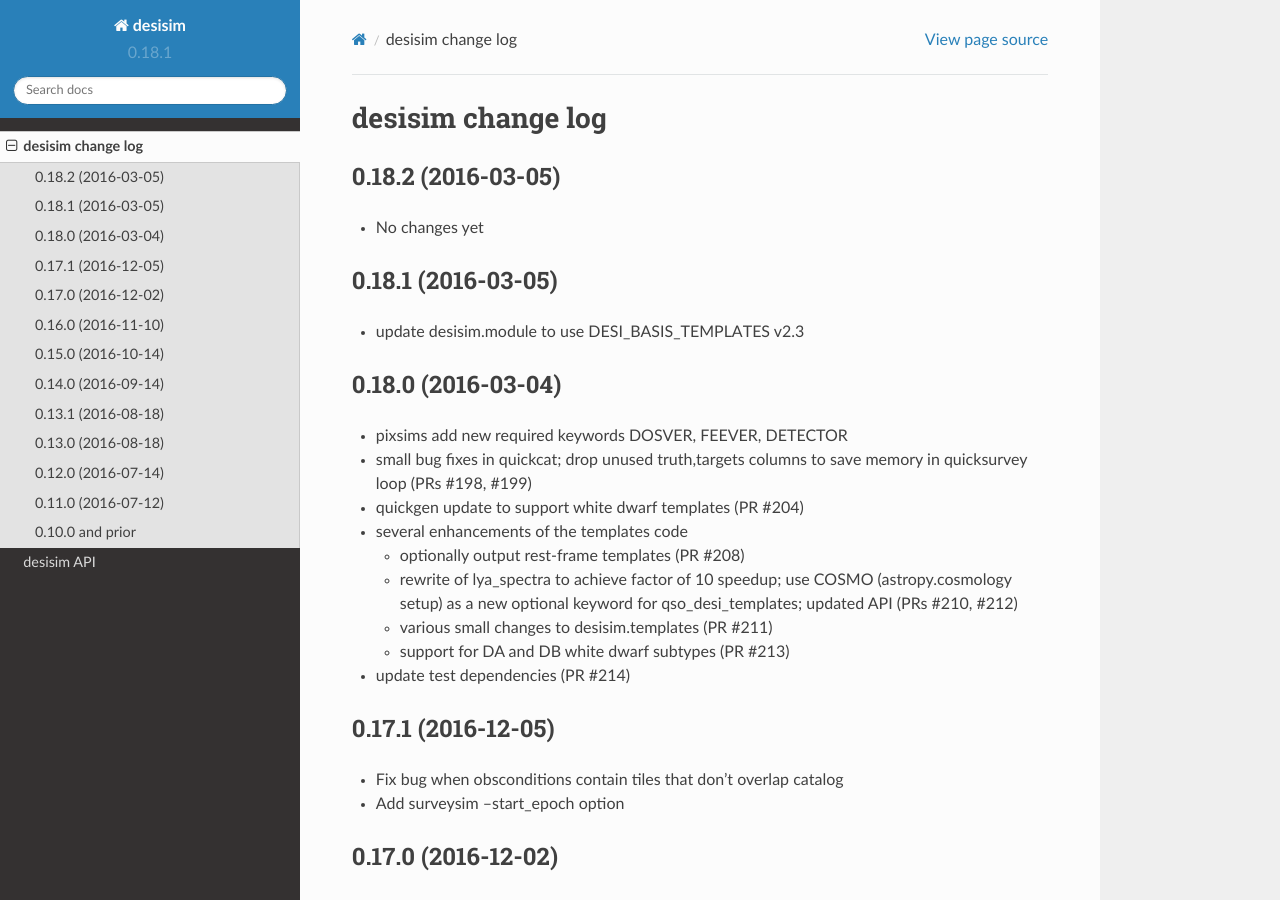
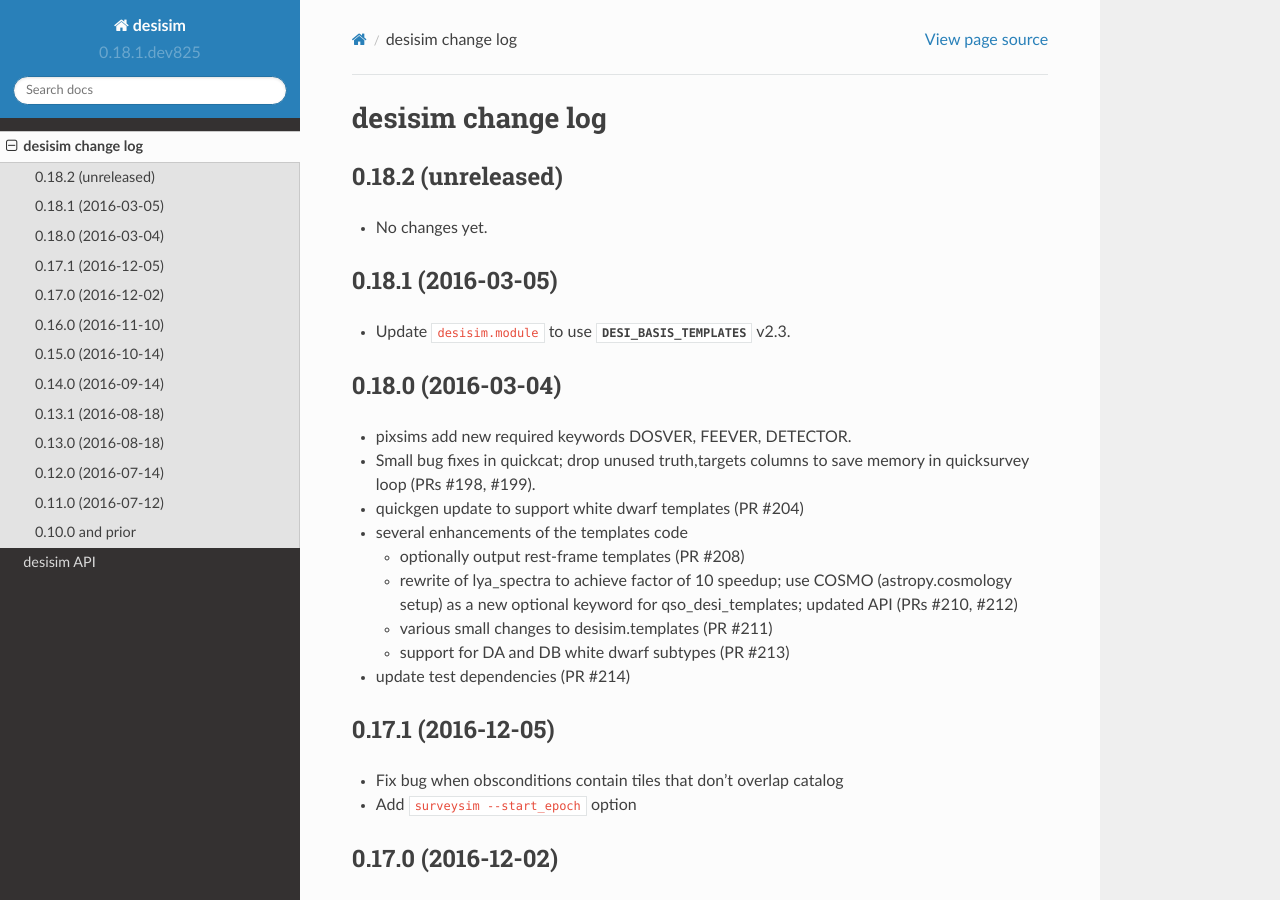
Before and after one commit to desihub/desisim, a Sphinx documentation site: the page built from doc/changes.rst, in a window 1280 px wide and 900 px high. Built offline with Sphinx 7.4.7 and the Read the Docs theme 2.0.0, drawn with Linux system fonts in a browser that asks for light colours.

```diff
--- a/doc/changes.rst
+++ b/doc/changes.rst
@@ -2,22 +2,22 @@
 desisim change log
 ==================
 
-0.18.2 (2016-03-05)
+0.18.2 (unreleased)
 -------------------
 
-* No changes yet
+* No changes yet.
 
 0.18.1 (2016-03-05)
 -------------------
 
-* update desisim.module to use DESI_BASIS_TEMPLATES v2.3
+* Update ``desisim.module`` to use :envvar:`DESI_BASIS_TEMPLATES` v2.3.
 
 0.18.0 (2016-03-04)
 -------------------
 
-* pixsims add new required keywords DOSVER, FEEVER, DETECTOR
-* small bug fixes in quickcat; drop unused truth,targets columns to save memory
-  in quicksurvey loop (PRs #198, #199)
+* pixsims add new required keywords DOSVER, FEEVER, DETECTOR.
+* Small bug fixes in quickcat; drop unused truth,targets columns to save memory
+  in quicksurvey loop (PRs #198, #199).
 * quickgen update to support white dwarf templates (PR #204)
 * several enhancements of the templates code
 
@@ -34,7 +34,7 @@ desisim change log
 -------------------
 
 * Fix bug when obsconditions contain tiles that don't overlap catalog
-* Add surveysim --start_epoch option
+* Add ``surveysim --start_epoch`` option
 
 0.17.0 (2016-12-02)
 -------------------
--- a/py/desisim/_version.py
+++ b/py/desisim/_version.py
@@ -1 +1 @@
-__version__ = '0.18.1'
+__version__ = '0.18.1.dev825'
```
Also changed, not shown: doc/api.rst (+54 -0 lines).
